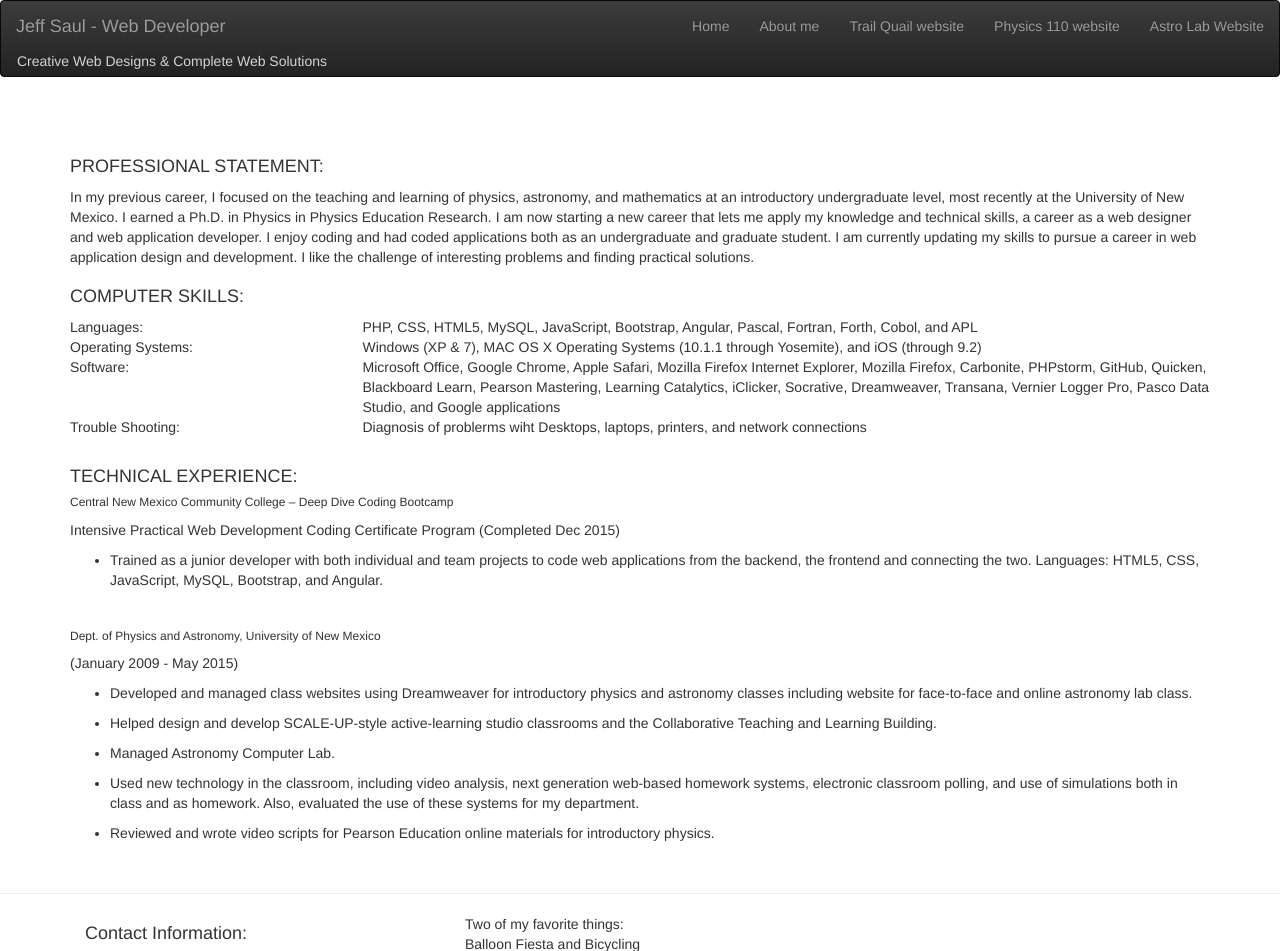
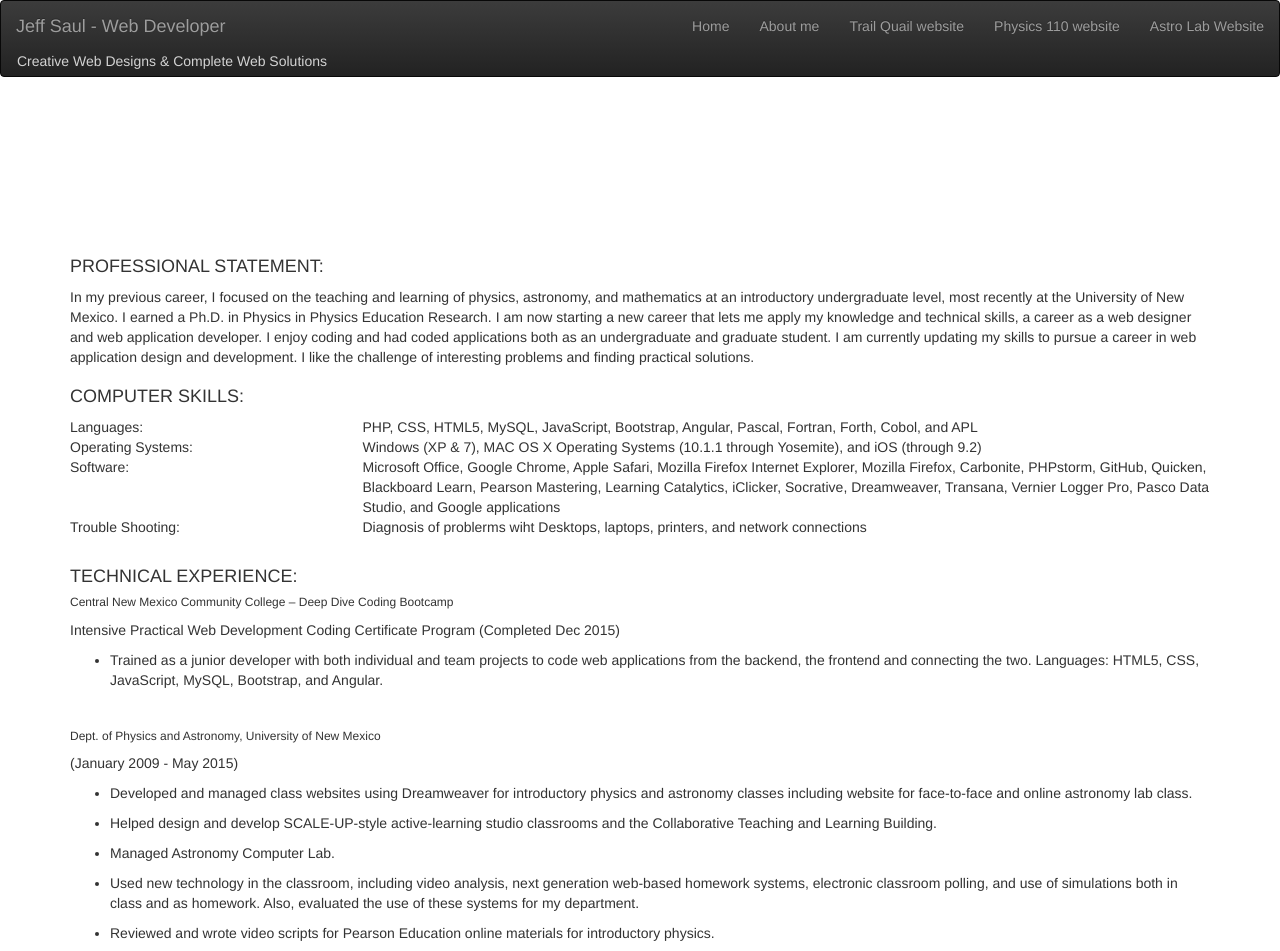
Before and after one commit to jmsaul/logi-gaming, a PHP site: page /about-me.php in a window 1280 px wide. Shown: the top 951 px of the page. Run offline with PHP 8.4, Linux system fonts and the light colour scheme; some libraries are stand-ins or nearby versions.

Commit message:
adjusted padding on main section

```diff
--- a/public_html/css/style.css
+++ b/public_html/css/style.css
@@ -73,7 +73,7 @@ footer {
 }
 
 main {
-	padding-top: 50px;
+	padding-top: 150px;
 	padding-bottom: 20px;
 }
 /***
```
